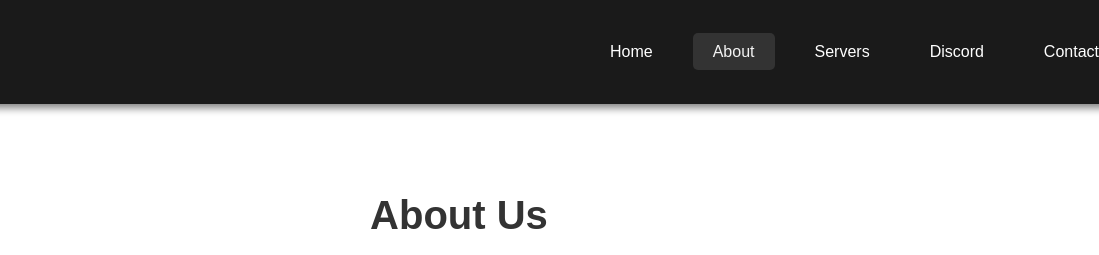
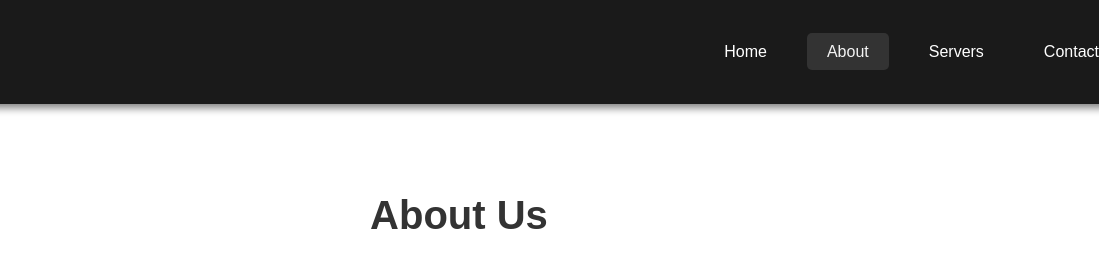
Before and after one commit to Bhadresh09/Minecraft-server, a plain HTML site: page about.html in a window 1280 px wide. Shown: the top 255 px of the page, 181-1280 px from the left. Drawn offline with Linux system fonts and the light colour scheme.

Commit message:
Update about.html

```diff
--- a/about.html
+++ b/about.html
@@ -139,7 +139,6 @@
         <li><a href="index.html">Home</a></li>
         <li><a href="about.html" class="active">About</a></li>
         <li><a href="servers.html">Servers</a></li>
-        <li><a href="discord-contact.html">Discord</a></li>
         <li><a href="contact.html">Contact</a></li>
       </ul>
     </nav>
```
